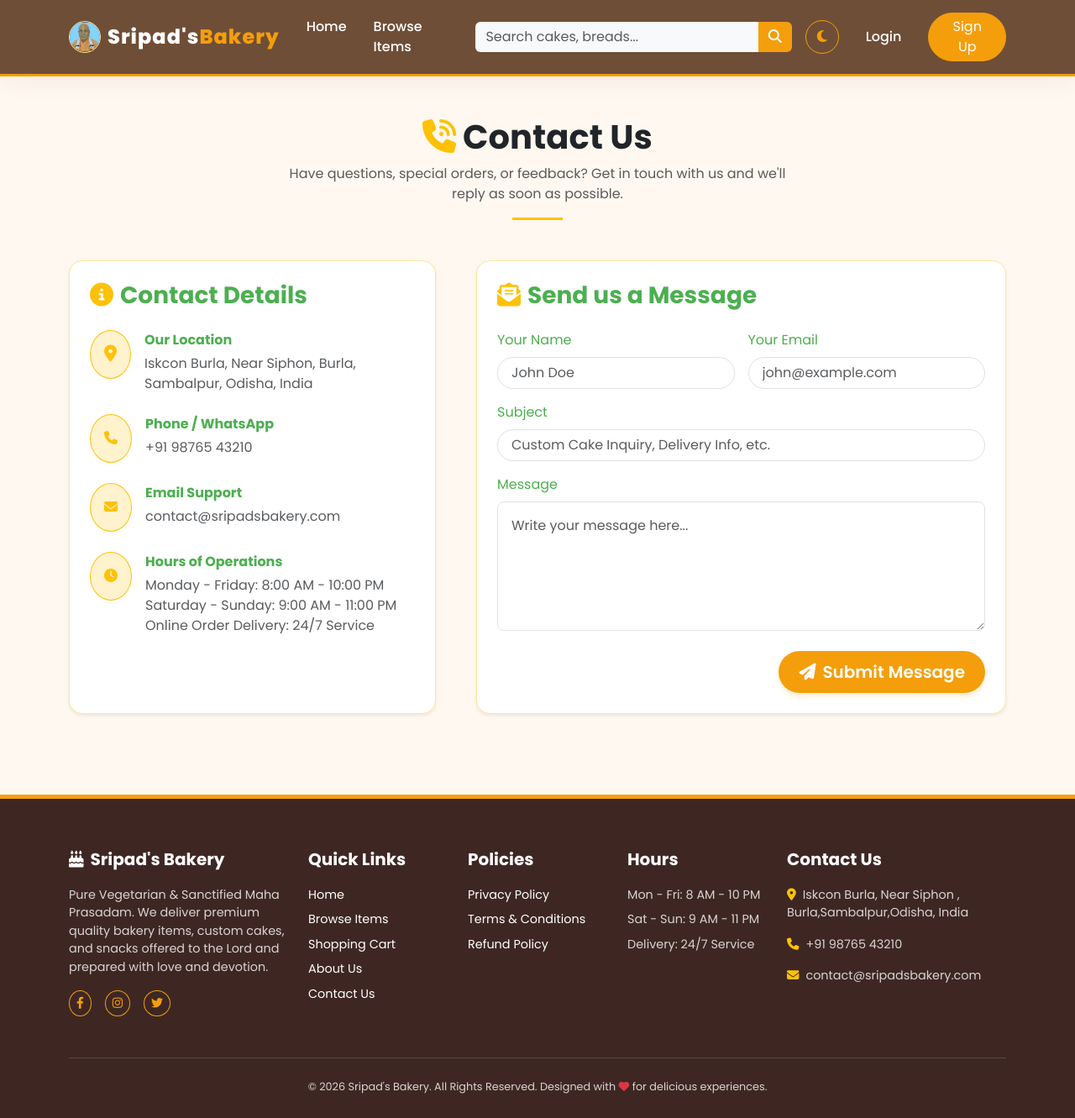
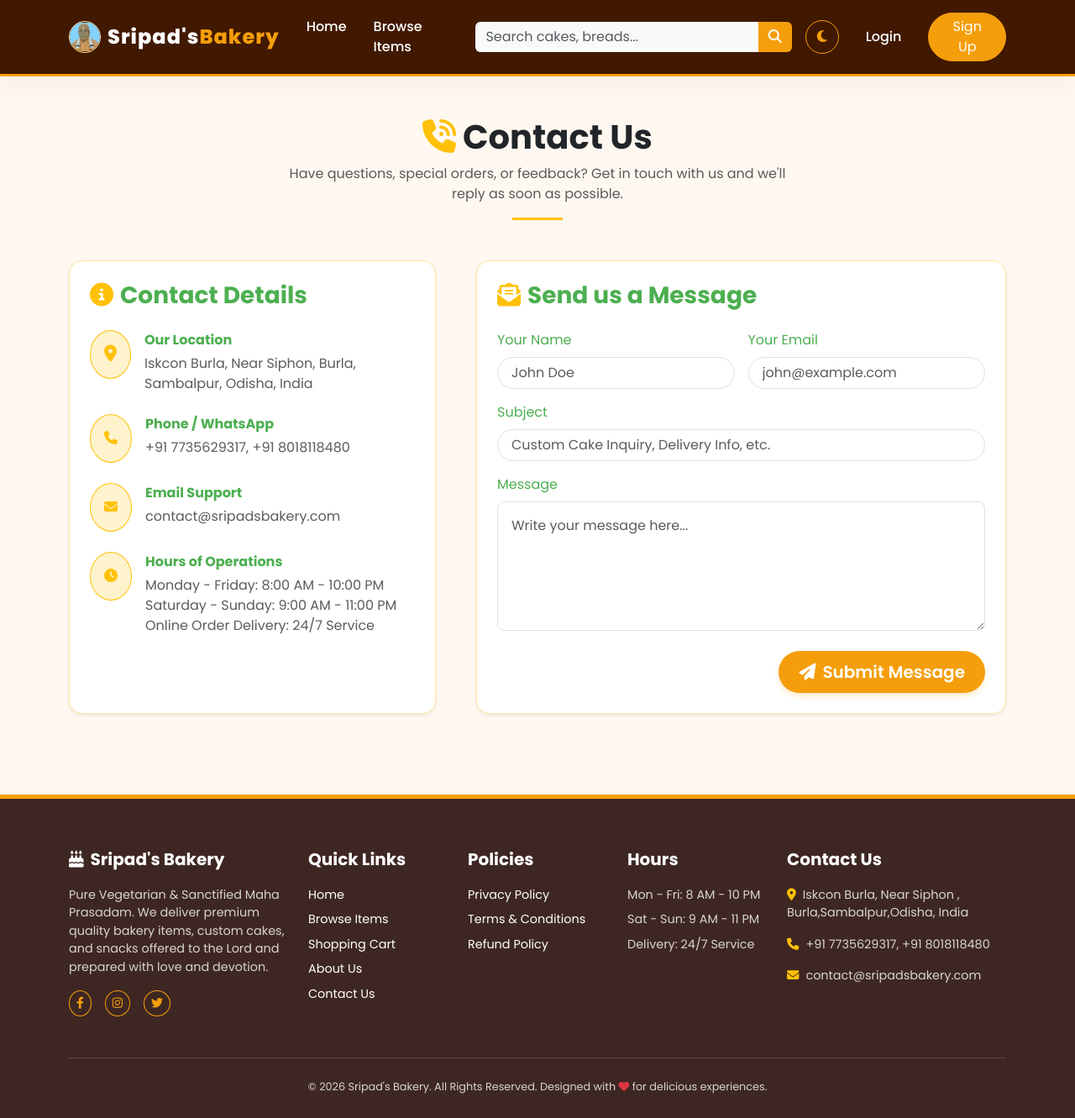
Before and after one commit to Nk809/sripads_bakery, a Django app: page /contact-us/ in a window 1280 px wide. Shown: the whole page at 84% size. Run offline with Django 5.2, Linux system fonts and the light colour scheme.

Commit message:
Update contact numbers and change header background color to #411900

```diff
--- a/seed_data.py
+++ b/seed_data.py
@@ -154,7 +154,7 @@ def seed():
 
     # 5. Seeding User Accounts (preserves updated user credentials)
     if not CustomUser.objects.filter(username='admin').exists():
-        CustomUser.objects.create_superuser('admin', 'nkbiswal301@gmail.com', 'adminpassword', role='seller', phone='+91 9876543210')
+        CustomUser.objects.create_superuser('admin', 'nkbiswal301@gmail.com', 'adminpassword', role='seller', phone='+91 7735629317')
     if not CustomUser.objects.filter(username='customer').exists():
         CustomUser.objects.create_user('customer', 'customer@gmail.com', 'customerpassword', role='buyer', phone='+91 9123456780')
 
--- a/static/css/main.css
+++ b/static/css/main.css
@@ -7,9 +7,9 @@
     --primary-light: #FBBF24;
     --primary-dark: #D97706;
 
-    --secondary-color: #6F4E37; /* Chocolate Brown */
-    --secondary-light: #8B5A2B;
-    --secondary-dark: #5C3D2E;
+    --secondary-color: #411900; /* Dark Roast Brown Header Background */
+    --secondary-light: #5D2502;
+    --secondary-dark: #270D00;
 
     --accent-color: #4CAF50; /* Fresh Green */
     --accent-hover: #45a049;
--- a/templates/base.html
+++ b/templates/base.html
@@ -219,7 +219,7 @@
                     <h5 class="footer-title">Contact Us</h5>
                     <p><i class="fa-solid fa-location-dot me-2 text-warning"></i>Iskcon Burla, Near Siphon ,
                         Burla,Sambalpur,Odisha, India</p>
-                    <p><i class="fa-solid fa-phone me-2 text-warning"></i>+91 98765 43210</p>
+                    <p><i class="fa-solid fa-phone me-2 text-warning"></i>+91 7735629317, +91 8018118480</p>
                     <p><i class="fa-solid fa-envelope me-2 text-warning"></i>contact@sripadsbakery.com</p>
                 </div>
             </div>
--- a/templates/buyer/contact.html
+++ b/templates/buyer/contact.html
@@ -33,7 +33,7 @@
                         </div>
                         <div>
                             <strong class="text-dark d-block mb-1">Phone / WhatsApp</strong>
-                            <span class="text-muted">+91 98765 43210</span>
+                            <span class="text-muted">+91 7735629317, +91 8018118480</span>
                         </div>
                     </li>
                     <li class="d-flex align-items-start">
--- a/templates/buyer/home.html
+++ b/templates/buyer/home.html
@@ -213,7 +213,7 @@
                     <i class="fa-solid fa-phone fa-lg text-warning me-3 mt-1"></i>
                     <div>
                         <strong class="text-dark d-block">Call/WhatsApp</strong>
-                        <span class="text-muted">+91 98765 43210</span>
+                        <span class="text-muted">+91 7735629317, +91 8018118480</span>
                     </div>
                 </li>
                 <li class="d-flex align-items-start">
--- a/templates/buyer/invoice.html
+++ b/templates/buyer/invoice.html
@@ -79,7 +79,7 @@
                     Iskcon Burla, Near Siphon,<br>
                     Burla, Sambalpur,<br>
                     Odisha, India - 768020<br>
-                    Phone: +91 98765 43210
+                    Phone: +91 7735629317, +91 8018118480
                 </p>
             </div>
             <div class="col-sm-6 text-sm-end">
--- a/templates/buyer/refund.html
+++ b/templates/buyer/refund.html
@@ -21,7 +21,7 @@
                     <ul>
                         <li><strong>Standard Items:</strong> Orders for regular items (breads, cookies, non-customized cakes) can be cancelled within <strong>2 hours</strong> of order placement.</li>
                         <li><strong>Customized / Special Orders:</strong> For customized cakes (with names, photos, or special designs), cancellations are only accepted if the order has not yet entered preparation. Once baking or decoration has begun, the order cannot be cancelled or refunded.</li>
-                        <li><strong>How to Cancel:</strong> To request a cancellation, please log in to your account, visit your order history and click "Cancel", or contact our support team immediately at +91 98765 43210.</li>
+                        <li><strong>How to Cancel:</strong> To request a cancellation, please log in to your account, visit your order history and click "Cancel", or contact our support team immediately at +91 7735629317, +91 8018118480.</li>
                     </ul>
 
                     <h3 class="font-weight-bold text-dark h5 mt-4 mb-3">2. Refund Eligibility</h3>
@@ -55,7 +55,7 @@
 
                     <h3 class="font-weight-bold text-dark h5 mt-4 mb-3">5. Contact Support for Refunds</h3>
                     <p class="mb-0">
-                        If you need to discuss an order cancellation or require assistance with a pending refund, please contact us at <a href="mailto:billing@sripadsbakery.com">billing@sripadsbakery.com</a> or call our helpline at +91 98765 43210.
+                        If you need to discuss an order cancellation or require assistance with a pending refund, please contact us at <a href="mailto:billing@sripadsbakery.com">billing@sripadsbakery.com</a> or call our helpline at +91 7735629317, +91 8018118480.
                     </p>
                 </div>
             </div>
```
